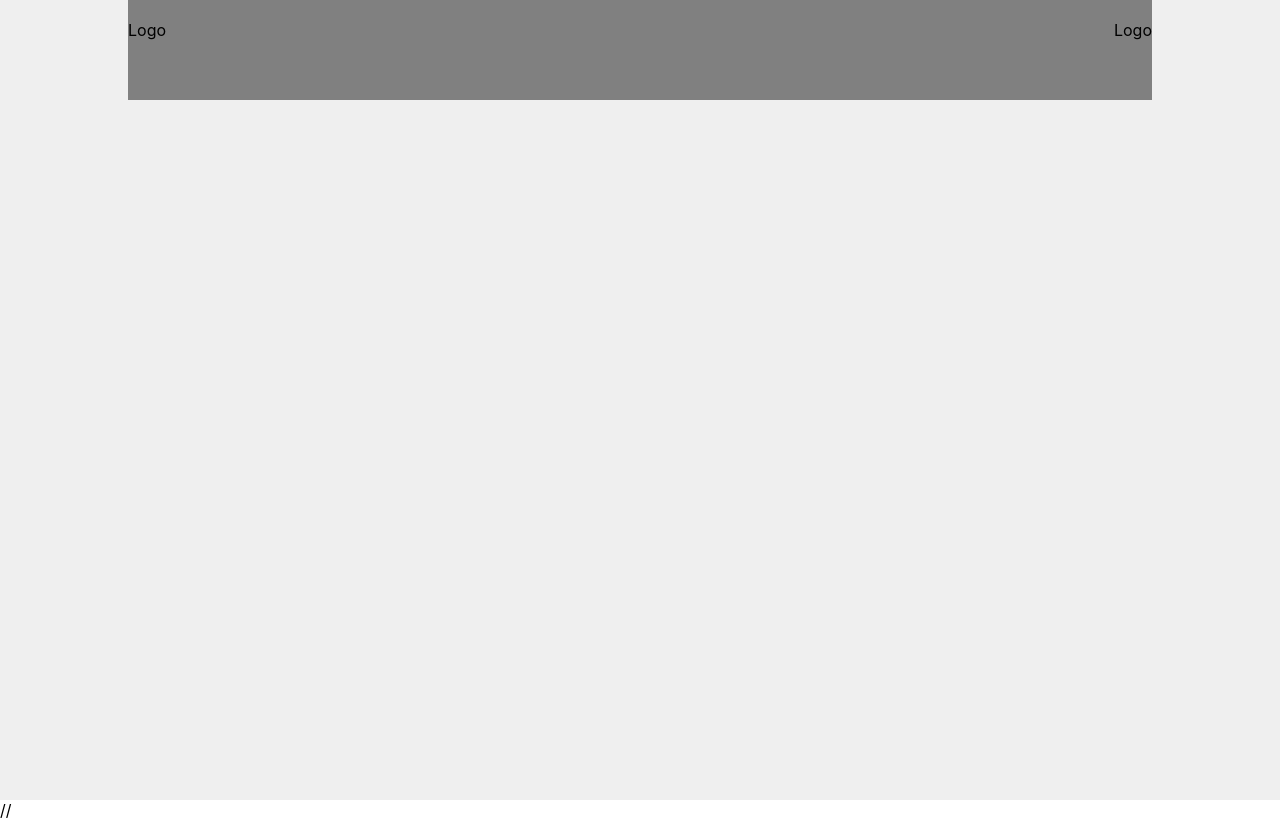
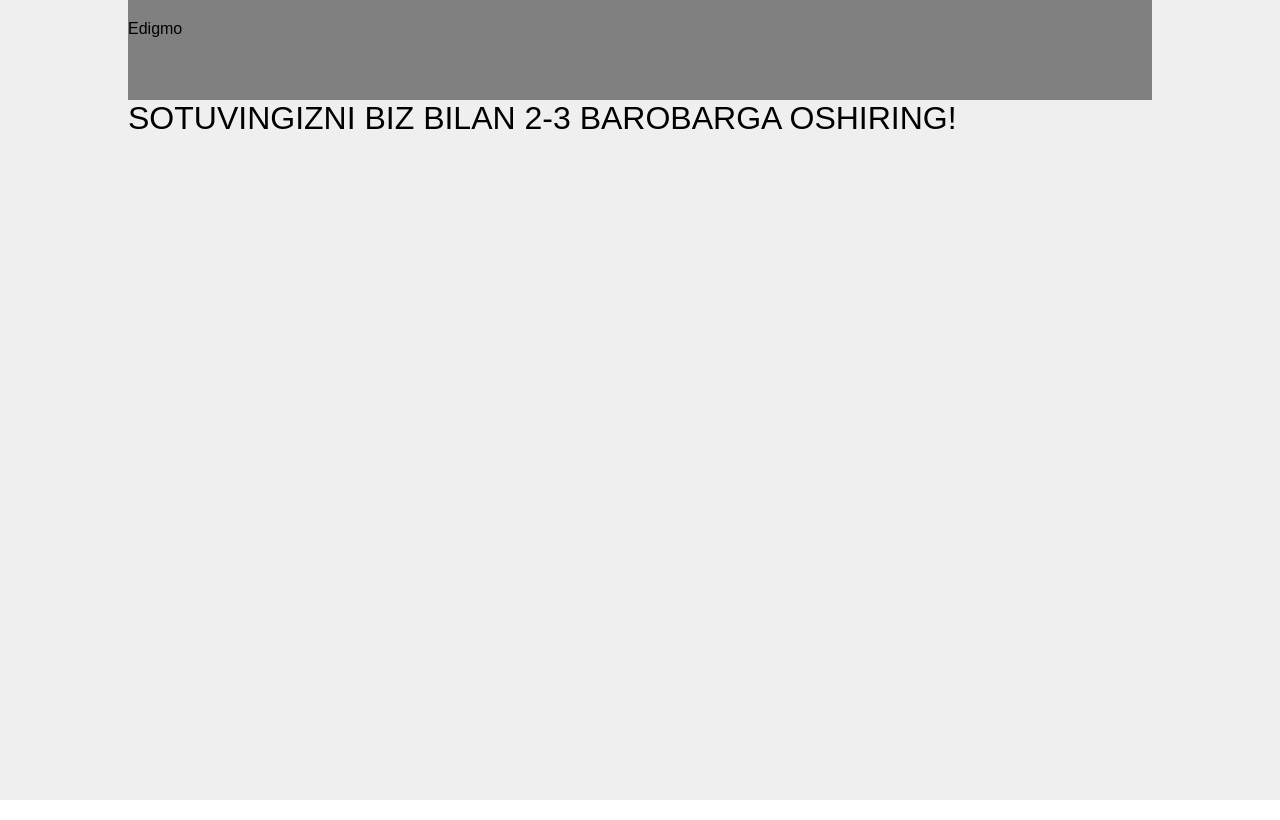
Before and after one commit to Mirzayevsky/Adigmo-landingPage, a React (Create React App) app: page / in a window 1280 px wide. Built offline with nearby package versions, Linux system fonts and the light colour scheme.

Commit message:
logo,title added

```diff
--- a/src/app/header/header.jsx
+++ b/src/app/header/header.jsx
@@ -1,18 +1,23 @@
 import React from "react";
-import { Container, HeaderTop, HeaderWrapper, Logo } from "./header.style";
+import {
+  Container,
+  HeaderTop,
+  HeaderWrapper,
+  Logo,
+  Title,
+} from "./header.style";
 
 const Header = () => {
   return (
     <HeaderWrapper>
       <Container>
         <HeaderTop>
-          <Logo>Logo</Logo>
-            <Logo>Logo</Logo>
+          <Logo>Edigmo</Logo>
         </HeaderTop>
-
+        <Title>SOTUVINGIZNI BIZ BILAN 2-3 BAROBARGA OSHIRING!</Title>
       </Container>
     </HeaderWrapper>
-    )
-  }
+  );
+};
 
-  export default Header
+export default Header;
--- a/src/app/header/header.style.js
+++ b/src/app/header/header.style.js
@@ -35,3 +35,9 @@ flex-direction: row;
 justify-content: space-between;
 background-color: gray;
 `
+export const Title = styled.div`
+color: #000;
+font-size: 32px;
+font-weight: 500;
+font-family: sans-serif;
+`
--- a/src/index.css
+++ b/src/index.css
@@ -1,13 +1,5 @@
 body {
   margin: 0;
-  font-family: -apple-system, BlinkMacSystemFont, 'Segoe UI', 'Roboto', 'Oxygen',
-    'Ubuntu', 'Cantarell', 'Fira Sans', 'Droid Sans', 'Helvetica Neue',
-    sans-serif;
-  -webkit-font-smoothing: antialiased;
-  -moz-osx-font-smoothing: grayscale;
+ font-family: sans-serif;
+
 }
-
-code {
-  font-family: source-code-pro, Menlo, Monaco, Consolas, 'Courier New',
-    monospace;
-}
--- a/src/index.js
+++ b/src/index.js
@@ -8,7 +8,7 @@ const root = ReactDOM.createRoot(document.getElementById('root'));
 root.render(
   <React.StrictMode>
     <App />
-  // </React.StrictMode>
+  </React.StrictMode>
 );
 
 // If you want to start measuring performance in your app, pass a function
```
Lines whose indentation alone changed are shown as unchanged.
